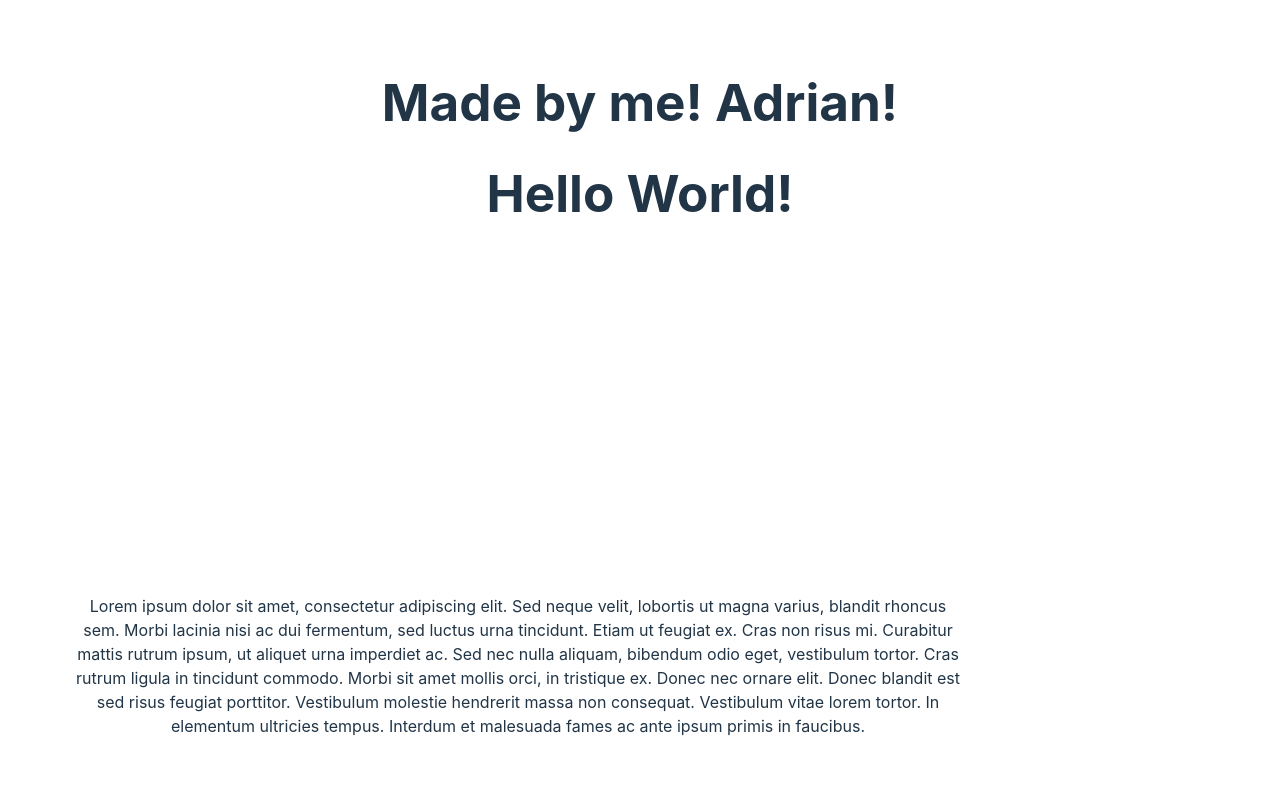
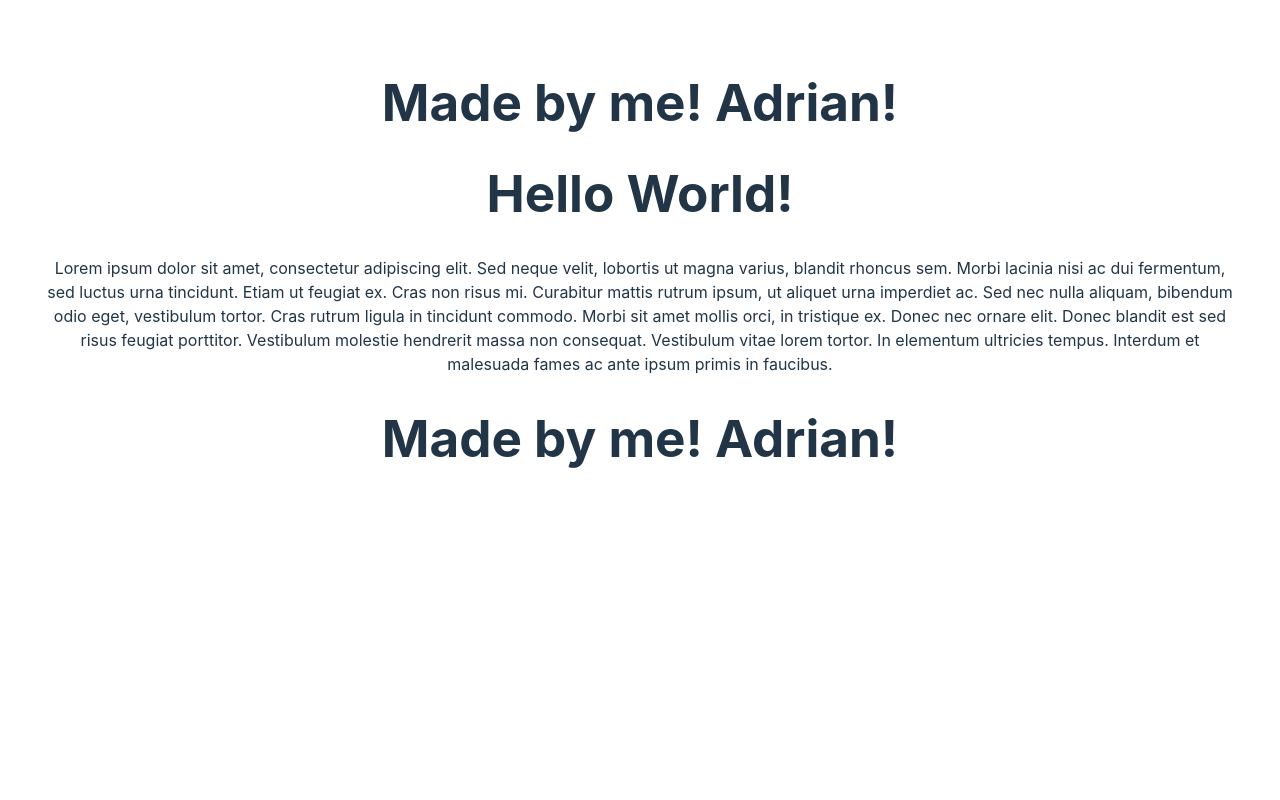
Before and after one commit to frausto98/culinaryConnections-React, a React (Vite) app in the folder client/: page / in a window 1280 px wide. Shown: the top 800 px of the page. Built offline with nearby package versions, Linux system fonts and the light colour scheme.

Commit message:
added error page

```diff
--- a/client/src/App.jsx
+++ b/client/src/App.jsx
@@ -10,7 +10,9 @@ function App() {
   return (
     <>
       <NavBar />
-      <Outlet />
+        <main>
+          <Outlet />
+        </main>
       <Footer />
     </>
   )
--- a/client/src/pages/Home.jsx
+++ b/client/src/pages/Home.jsx
@@ -2,13 +2,13 @@ import '../styles/Home.css'
 
 const Home = () => {
     return (
-        <>
-            <div className="title">
+        <div id="homePage">
+            <div className="homeTitle">
                 <h1>
                     Hello World!
                 </h1>
             </div>
-            <div className="body">
+            <div className="homeBody">
                 <p>
                     Lorem ipsum dolor sit amet, consectetur adipiscing elit. Sed neque
                     velit, lobortis ut magna varius, blandit rhoncus sem. Morbi lacinia nisi
@@ -22,7 +22,7 @@ const Home = () => {
                     fames ac ante ipsum primis in faucibus.
                 </p>
             </div>
-        </>
+        </div>
 
     )
 }
```
Also changed, not shown: client/src/pages/Error.jsx (added, +22 -0 lines).
